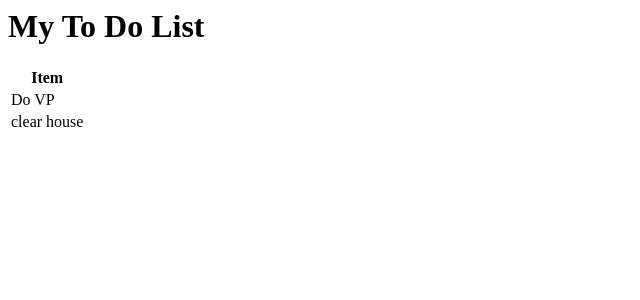
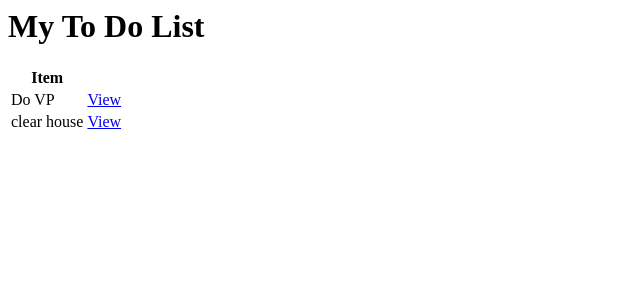
Before and after one commit to Dancha778/Django, a Django app: page / in a window 1280 px wide. Shown: the top 300 px of the page, without its empty margins (0-640 px from the left). Run offline with Django 4.2, Linux system fonts and the light colour scheme; data comes from the database, SQL or seed files in the repository.

Commit message:
add urls each task

```diff
--- a/Django_ToDoList/base/templates/base/task_list.html
+++ b/Django_ToDoList/base/templates/base/task_list.html
@@ -3,10 +3,12 @@
 <table>
     <tr>
         <th>Item</th>
+        <th></th>
     </tr>
     {% for task in tasks %}
     <tr>
         <td>{{task.title}}</td>
+        <td><a href ="{% url 'task' task.id %}">View</a></td>
     </tr>
     {% empty %}
         <h3>No items in list</h3>
```
